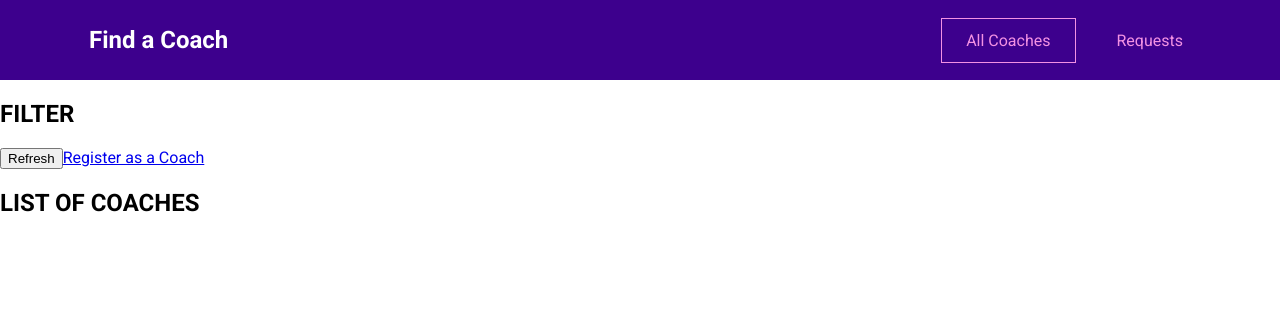
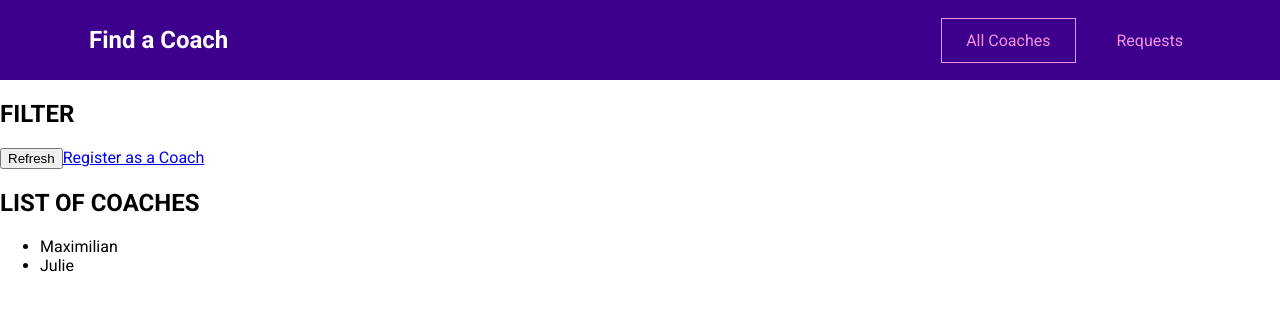
Before and after one commit to Whitedrawn/VueCoachApp, a Vue app: page /coaches in a window 1280 px wide. Shown: the top 310 px of the page. Built offline with nearby package versions, Linux system fonts and the light colour scheme.

Commit message:
adding Vuex store to the project and dividing it into modules (with dummy data)

```diff
--- a/src/main.js
+++ b/src/main.js
@@ -1,9 +1,10 @@
 import { createApp } from 'vue';
 import router from './router.js'
 import App from './App.vue'
-
+import store from './store/index.js'
 
 const app=createApp(App)
 
 app.use(router)
+app.use(store)
 app.mount('#app')
--- a/src/pages/coaches/CoachesList.vue
+++ b/src/pages/coaches/CoachesList.vue
@@ -5,13 +5,26 @@
   <section>
     <div class="controls">
       <button>Refresh</button>
-            <router-link to='/register'>Register as a Coach</router-link>
+      <router-link to="/register">Register as a Coach</router-link>
     </div>
     <h2>LIST OF COACHES</h2>
+    <ul v-if="hasCoaches">
+      <li v-for="coach in filteredCoaches" :key="coach.id">
+        {{ coach.firstName }}
+      </li>
+    </ul>
+    <h3 v-else>No coaches found.</h3>
   </section>
 </template>
 <script>
-export default{
-
+export default {
+  computed: {
+    filteredCoaches() {
+      return this.$store.getters['coaches/coaches'];
+    },
+    hasCoaches(){
+        return this.$store.getters['coaches/hasCoaches'];
     }
+  },
+};
 </script>
--- /dev/null
+++ b/src/store/index.js
@@ -0,0 +1,9 @@
+import {createStore} from 'vuex'
+import coachesModule from './modules/coaches/index.js'
+const store=createStore({
+    modules: {
+        coaches: coachesModule
+    }
+})
+
+export default store
--- a/src/store/index.vue
+++ /dev/null
@@ -1,3 +0,0 @@
-<template>
-
-</template>
--- /dev/null
+++ b/src/store/modules/coaches/actions.js
@@ -0,0 +1,3 @@
+export default{
+
+}
--- /dev/null
+++ b/src/store/modules/coaches/getters.js
@@ -0,0 +1,8 @@
+export default {
+    coaches(state){
+        return state.coaches
+    },
+    hasCoaches(state){
+        return state.coaches && state.coaches.length>0
+    }
+};
--- /dev/null
+++ b/src/store/modules/coaches/index.js
@@ -0,0 +1,33 @@
+import mutations from './mutations.js';
+import actions from './actions.js';
+import getters from './getters.js';
+export default {
+  namespaced: true,
+  state() {
+    return{
+        coaches:[
+            {
+              id: 'c1',
+              firstName: 'Maximilian',
+              lastName: 'Schwarzmüller',
+              areas: ['frontend', 'backend', 'career'],
+              description:
+                "I'm Maximilian and I've worked as a freelance web developer for years. Let me help you become a developer as well!",
+              hourlyRate: 30
+            },
+            {
+              id: 'c2',
+              firstName: 'Julie',
+              lastName: 'Jones',
+              areas: ['frontend', 'career'],
+              description:
+                'I am Julie and as a senior developer in a big tech company, I can help you get your first job or progress in your current role.',
+              hourlyRate: 30
+            }
+          ]
+    }
+  },
+  mutations,
+  actions,
+  getters,
+};
--- /dev/null
+++ b/src/store/modules/coaches/mutations.js
@@ -0,0 +1,3 @@
+export default{
+
+}
```
Lines whose indentation alone changed are shown as unchanged.
